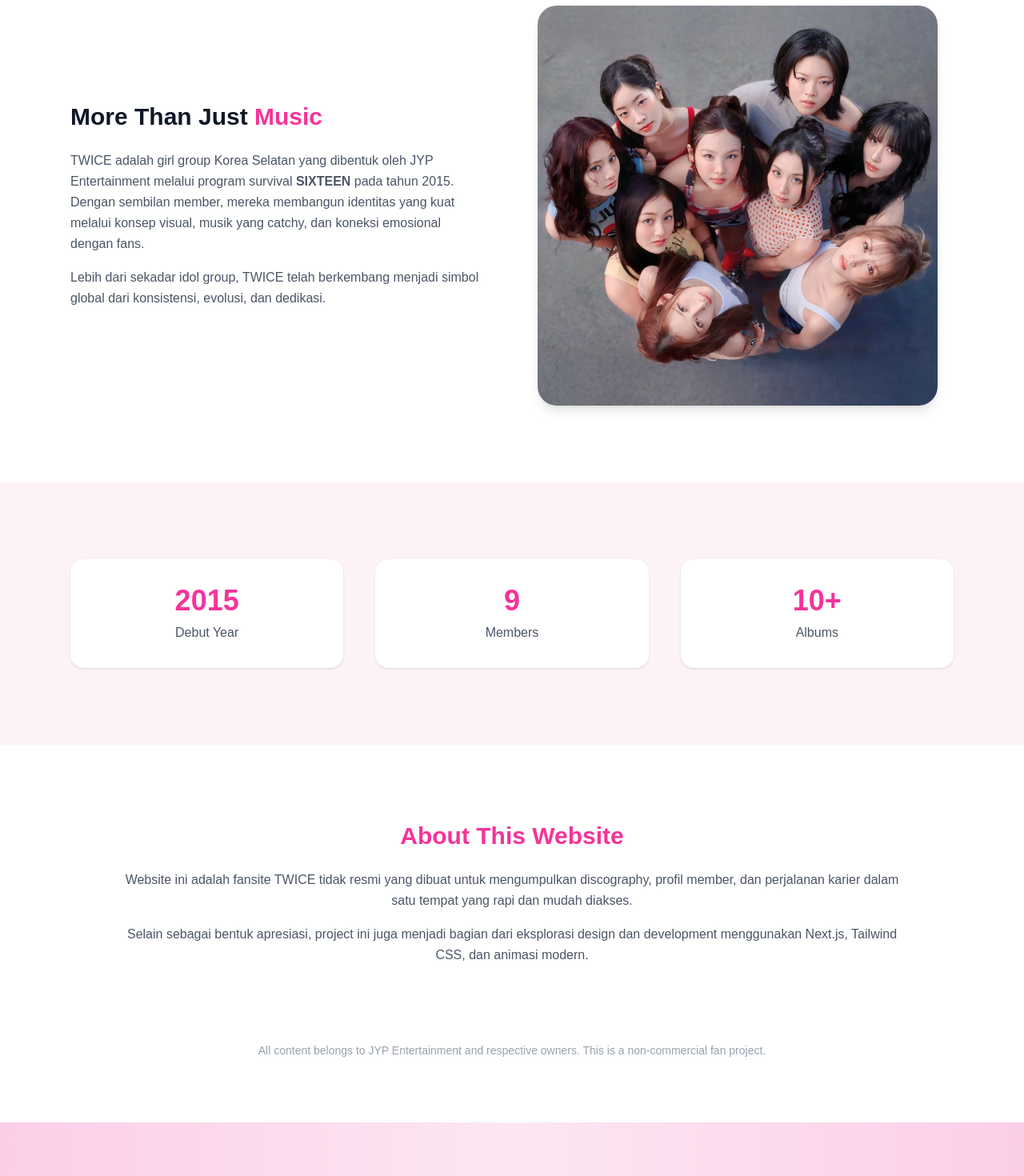
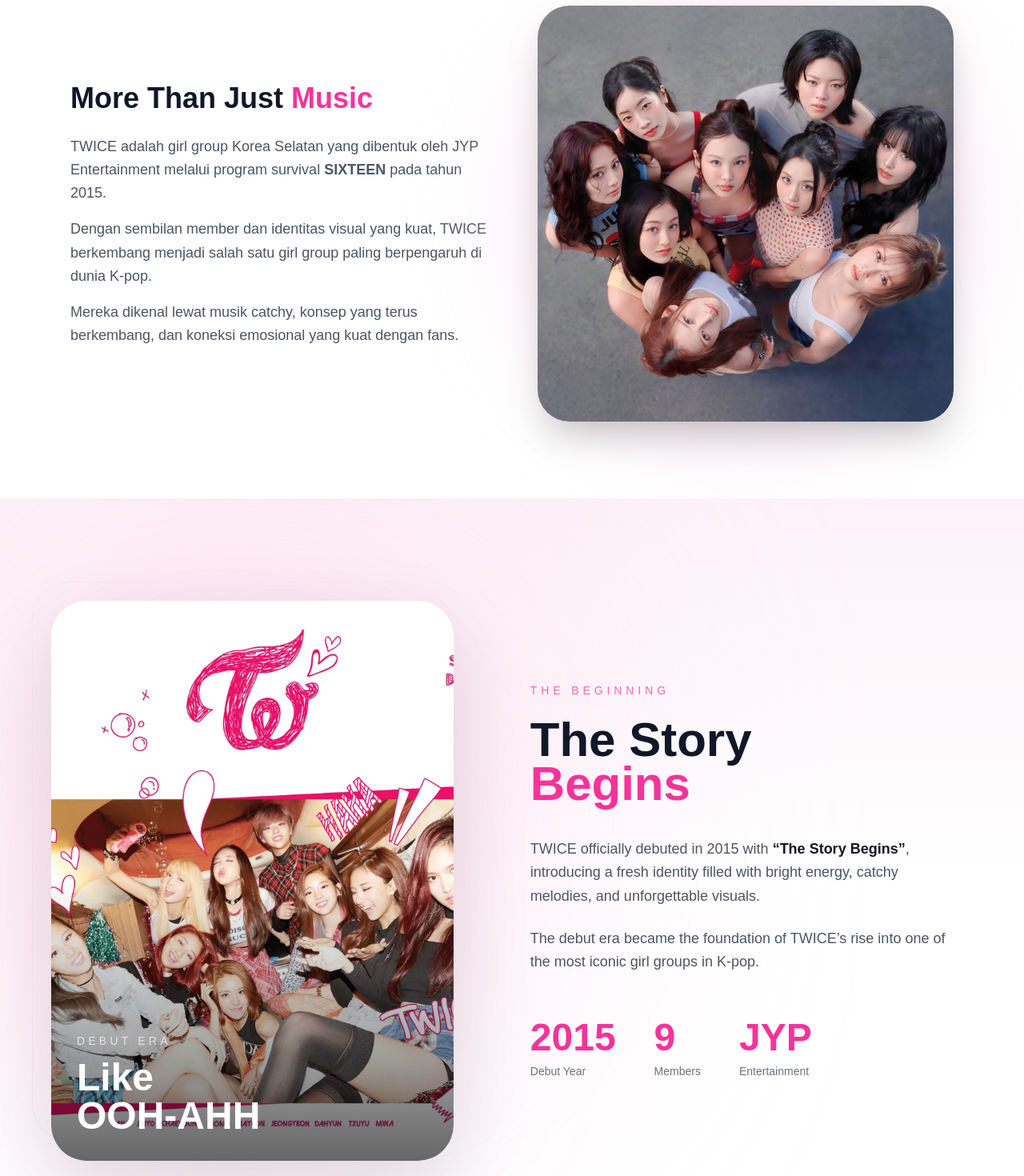
Before and after one commit to naufaldzakwannn/twice, a Next.js app: page /about in a window 1280 px wide. Shown: the part 1220-2690 px from the top of the page at 80% size. Built offline with nearby package versions, Linux system fonts and the light colour scheme.

Commit message:
Fixing About

```diff
--- a/app/about/page.tsx
+++ b/app/about/page.tsx
@@ -5,7 +5,7 @@
 
 export default function AboutPage() {
   return (
-    <main className="bg-white text-gray-900">
+    <main className="bg-white text-gray-900 overflow-hidden">
       {/* HERO */}
       <section className="relative overflow-hidden">
         {/* gradient background */}
@@ -27,6 +27,7 @@
           <motion.div initial={{ opacity: 0, scale: 0.9 }} animate={{ opacity: 1, scale: 1 }} transition={{ delay: 0.3 }} className="mt-12 flex justify-center">
             <div className="relative">
               <div className="absolute -inset-6 bg-pink-300 blur-3xl opacity-30 rounded-3xl" />
+
               <Image src="/about2.jpg" alt="TWICE" width={900} height={500} className="relative rounded-3xl shadow-2xl" priority />
             </div>
           </motion.div>
@@ -37,57 +38,137 @@
       <section className="max-w-6xl mx-auto px-6 py-24 grid md:grid-cols-2 gap-16 items-center">
         {/* TEXT */}
         <motion.div initial={{ opacity: 0, x: -40 }} whileInView={{ opacity: 1, x: 0 }} viewport={{ once: true }}>
-          <h2 className="text-3xl font-bold">
+          <h2 className="text-3xl md:text-4xl font-black leading-tight">
             More Than Just <span className="text-pink-500">Music</span>
           </h2>
 
-          <p className="mt-6 text-gray-600 leading-relaxed">
-            TWICE adalah girl group Korea Selatan yang dibentuk oleh JYP Entertainment melalui program survival <b>SIXTEEN</b> pada tahun 2015. Dengan sembilan member, mereka membangun identitas yang kuat melalui konsep visual, musik yang
-            catchy, dan koneksi emosional dengan fans.
+          <p className="mt-6 text-gray-600 leading-relaxed text-lg">
+            TWICE adalah girl group Korea Selatan yang dibentuk oleh JYP Entertainment melalui program survival <b>SIXTEEN</b> pada tahun 2015.
           </p>
 
-          <p className="mt-4 text-gray-600 leading-relaxed">Lebih dari sekadar idol group, TWICE telah berkembang menjadi simbol global dari konsistensi, evolusi, dan dedikasi.</p>
+          <p className="mt-4 text-gray-600 leading-relaxed text-lg">Dengan sembilan member dan identitas visual yang kuat, TWICE berkembang menjadi salah satu girl group paling berpengaruh di dunia K-pop.</p>
+
+          <p className="mt-4 text-gray-600 leading-relaxed text-lg">Mereka dikenal lewat musik catchy, konsep yang terus berkembang, dan koneksi emosional yang kuat dengan fans.</p>
         </motion.div>
 
         {/* IMAGE */}
-        <motion.div initial={{ opacity: 0, x: 40 }} whileInView={{ opacity: 1, x: 0 }} viewport={{ once: true }}>
-          <Image src="/about1.jpeg" alt="TWICE concept" width={500} height={400} className="rounded-3xl shadow-lg" />
+        <motion.div initial={{ opacity: 0, x: 40 }} whileInView={{ opacity: 1, x: 0 }} viewport={{ once: true }} className="relative">
+          <div className="absolute -inset-6 bg-pink-200/40 blur-3xl rounded-full" />
+
+          <Image src="/about1.jpeg" alt="TWICE concept" width={600} height={500} className="relative rounded-[2.5rem] shadow-2xl" />
         </motion.div>
       </section>
 
-      {/* STATS / HIGHLIGHTS */}
-      <section className="bg-pink-50 py-24">
-        <div className="max-w-6xl mx-auto px-6 grid grid-cols-1 md:grid-cols-3 gap-10 text-center">
-          {[
-            { number: "2015", label: "Debut Year" },
-            { number: "9", label: "Members" },
-            { number: "10+", label: "Albums" },
-          ].map((item, i) => (
-            <motion.div key={i} initial={{ opacity: 0, y: 30 }} whileInView={{ opacity: 1, y: 0 }} viewport={{ once: true }} transition={{ delay: i * 0.1 }} className="bg-white rounded-2xl p-8 shadow-sm hover:shadow-md transition">
-              <h3 className="text-4xl font-extrabold text-pink-500">{item.number}</h3>
-              <p className="mt-2 text-gray-600">{item.label}</p>
+      {/* DEBUT ERA */}
+      <section className="relative py-32 overflow-hidden">
+        {/* background */}
+        <div className="absolute inset-0 bg-gradient-to-b from-pink-50 via-white to-white" />
+
+        {/* glow */}
+        <div className="absolute top-10 left-0 w-[700px] h-[700px] bg-pink-200/40 blur-[160px] rounded-full" />
+
+        <div className="relative max-w-6xl mx-auto px-6">
+          <div className="grid lg:grid-cols-[0.95fr_1.05fr] gap-24 items-center">
+            {/* IMAGE SIDE */}
+            <motion.div initial={{ opacity: 0, x: -40 }} whileInView={{ opacity: 1, x: 0 }} viewport={{ once: true }} className="relative lg:-ml-6">
+              {/* blur glow */}
+              <div className="absolute -left-10 top-10 w-full h-full bg-pink-300/20 blur-[120px] rounded-full" />
+
+              {/* frame */}
+              <div className="absolute -top-6 -left-6 w-full h-full border border-pink-100 rounded-[3rem]" />
+
+              {/* image */}
+              <div className="relative overflow-hidden rounded-[2.8rem] shadow-[0_35px_100px_rgba(0,0,0,0.12)]">
+                <Image
+                  src="/albums/the-story-begins.webp"
+                  alt="The Story Begins"
+                  width={800}
+                  height={900}
+                  className="
+                    w-full
+                    h-[520px]
+                    md:h-[700px]
+                    object-cover
+                  "
+                />
+
+                {/* overlay */}
+                <div className="absolute inset-0 bg-gradient-to-t from-black/60 via-transparent to-transparent" />
+
+                {/* text */}
+                <div className="absolute bottom-8 left-8">
+                  <p className="text-white/70 text-sm tracking-[0.3em]">DEBUT ERA</p>
+
+                  <h3 className="mt-3 text-5xl font-black text-white leading-none">
+                    Like
+                    <br />
+                    OOH-AHH
+                  </h3>
+                </div>
+              </div>
             </motion.div>
-          ))}
+
+            {/* TEXT SIDE */}
+            <motion.div initial={{ opacity: 0, x: 40 }} whileInView={{ opacity: 1, x: 0 }} viewport={{ once: true }} className="max-w-xl">
+              <p className="uppercase tracking-[0.35em] text-pink-400 text-sm">The Beginning</p>
+
+              <h2 className="mt-6 text-5xl md:text-6xl leading-[0.92] font-black text-gray-900">
+                The Story
+                <br />
+                <span className="text-pink-500">Begins</span>
+              </h2>
+
+              <div className="mt-10 space-y-6 text-gray-600 leading-relaxed text-lg">
+                <p>
+                  TWICE officially debuted in 2015 with
+                  <span className="font-semibold text-gray-900"> “The Story Begins”</span>, introducing a fresh identity filled with bright energy, catchy melodies, and unforgettable visuals.
+                </p>
+
+                <p>The debut era became the foundation of TWICE’s rise into one of the most iconic girl groups in K-pop.</p>
+              </div>
+
+              {/* stats */}
+              <div className="mt-14 flex gap-12 flex-wrap">
+                <div>
+                  <p className="text-5xl font-black text-pink-500">2015</p>
+
+                  <p className="mt-2 text-gray-500 text-sm">Debut Year</p>
+                </div>
+
+                <div>
+                  <p className="text-5xl font-black text-pink-500">9</p>
+
+                  <p className="mt-2 text-gray-500 text-sm">Members</p>
+                </div>
+
+                <div>
+                  <p className="text-5xl font-black text-pink-500">JYP</p>
+
+                  <p className="mt-2 text-gray-500 text-sm">Entertainment</p>
+                </div>
+              </div>
+            </motion.div>
+          </div>
         </div>
       </section>
 
       {/* WEBSITE PURPOSE */}
-      <section className="max-w-5xl mx-auto px-6 py-24 text-center">
-        <motion.h2 initial={{ opacity: 0 }} whileInView={{ opacity: 1 }} className="text-3xl font-bold text-pink-500">
-          About This Website
+      <section className="max-w-5xl mx-auto px-6 py-28 text-center">
+        <motion.h2 initial={{ opacity: 0 }} whileInView={{ opacity: 1 }} className="text-4xl font-black">
+          About This <span className="text-pink-500">Website</span>
         </motion.h2>
 
-        <motion.p initial={{ opacity: 0 }} whileInView={{ opacity: 1 }} transition={{ delay: 0.2 }} className="mt-6 text-gray-600 leading-relaxed">
-          Website ini adalah fansite TWICE tidak resmi yang dibuat untuk mengumpulkan discography, profil member, dan perjalanan karier dalam satu tempat yang rapi dan mudah diakses.
+        <motion.p initial={{ opacity: 0 }} whileInView={{ opacity: 1 }} transition={{ delay: 0.2 }} className="mt-8 text-gray-600 leading-relaxed text-lg">
+          Website ini adalah fansite TWICE tidak resmi yang dibuat untuk mengumpulkan discography, profil member, dan perjalanan karier TWICE dalam satu tempat yang modern dan mudah diakses.
         </motion.p>
 
-        <motion.p initial={{ opacity: 0 }} whileInView={{ opacity: 1 }} transition={{ delay: 0.3 }} className="mt-4 text-gray-600 leading-relaxed">
-          Selain sebagai bentuk apresiasi, project ini juga menjadi bagian dari eksplorasi design dan development menggunakan Next.js, Tailwind CSS, dan animasi modern.
+        <motion.p initial={{ opacity: 0 }} whileInView={{ opacity: 1 }} transition={{ delay: 0.3 }} className="mt-5 text-gray-600 leading-relaxed text-lg">
+          Selain sebagai bentuk apresiasi kepada TWICE, project ini juga menjadi eksplorasi design aesthetic dan modern frontend development menggunakan Next.js, Tailwind CSS, dan Framer Motion.
         </motion.p>
       </section>
 
       {/* DISCLAIMER */}
-      <section className="text-center pb-20 text-sm text-gray-400">All content belongs to JYP Entertainment and respective owners. This is a non-commercial fan project.</section>
+      <section className="pb-20 text-center text-sm text-gray-400">All content belongs to JYP Entertainment and respective owners. This is a non-commercial fan project.</section>
     </main>
   );
 }
```
